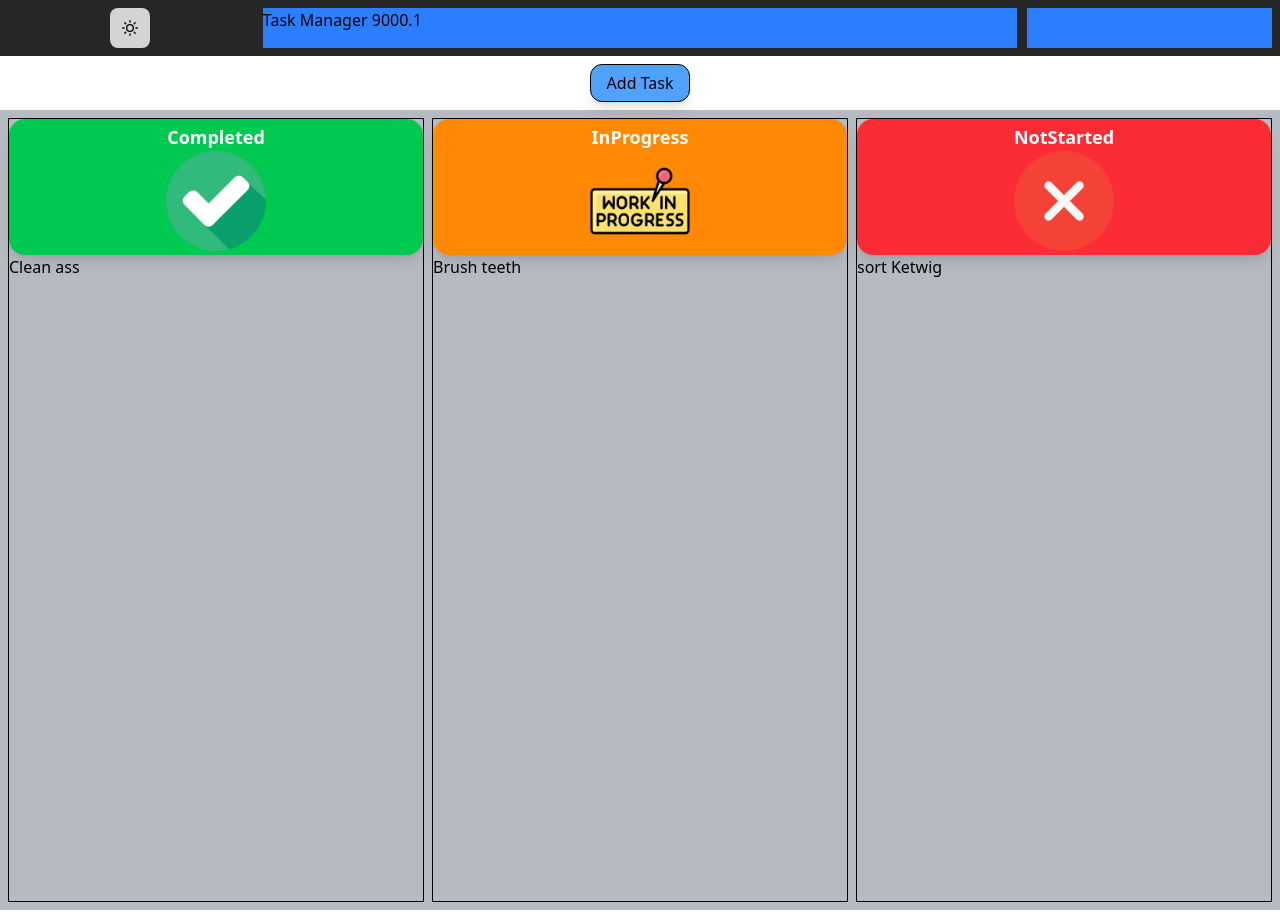
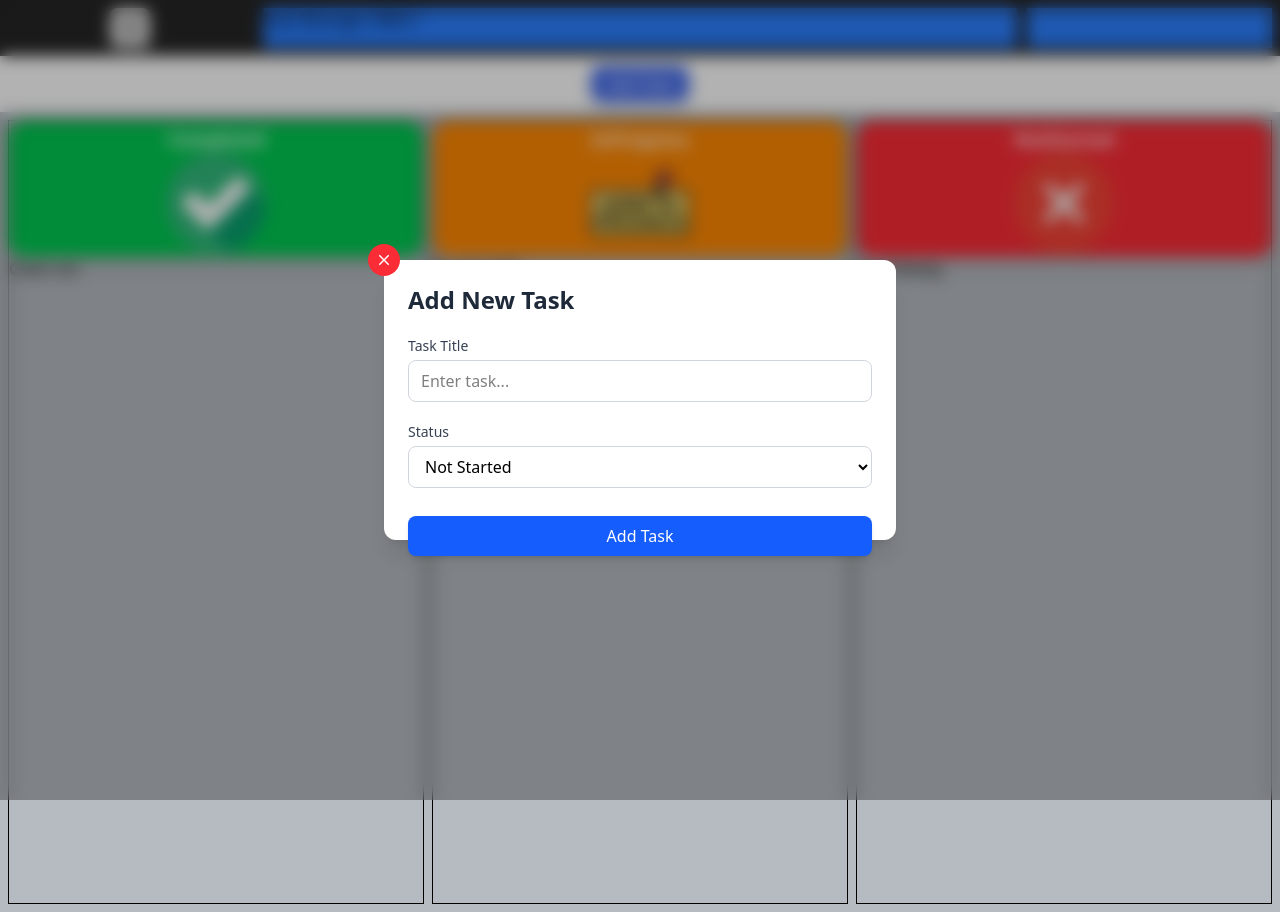
Before and after one commit to Dylan0888/Job-Management-board, a React (Vite) app: page / in a window 1280 px wide. Built offline with nearby package versions, Linux system fonts and the light colour scheme.

Commit message:
Added modal with style to add new task

```diff
--- a/src/App.jsx
+++ b/src/App.jsx
@@ -4,6 +4,8 @@ import completed from './assets/imgs/checked.png'
 import inComplete from './assets/imgs/remove.png'
 import inProgress from './assets/imgs/work-in-progress.png'
 import Columns from './components/Columns';
+
+import { IoMdClose } from "react-icons/io";
 
 function App() {
 
@@ -29,6 +31,9 @@ function App() {
 
 
 
+  const [openNewTask , setOpenNewTask] = useState(false)
+
+
 
 
 
@@ -38,21 +43,73 @@ function App() {
   return (
 
     <>
+
+
+      {/* Modal */}
+<div className='h-screen w-screen bg-black/30 backdrop-blur-sm fixed flex place-items-center justify-center'>
+
+  <div className='bg-white w-[40%] h-[35%] relative rounded-xl shadow-xl p-6 flex flex-col gap-5'>
+
+    {/* close Button */}
+    <button className='absolute -top-4 -left-4 bg-red-500 cursor-pointer rounded-full w-8 h-8 place-items-center text-lg text-white hover:bg-red-700 active:bg-black active:text-red-500 duration-100 ease-in'>
+      <IoMdClose />
+    </button>
+
+    {/* Title */}
+    <h2 className="text-2xl font-semibold text-gray-800">Add New Task</h2>
+
+    {/* Task Title Input */}
+    <div className="flex flex-col gap-1">
+      <label className="text-sm font-medium text-gray-700">Task Title</label>
+      <input
+        type="text"
+        placeholder="Enter task..."
+        className="w-full border border-gray-300 rounded-lg px-3 py-2 focus:outline-none focus:ring-2 focus:ring-blue-400"
+      />
+    </div>
+
+    {/* Status Dropdown */}
+    <div className="flex flex-col gap-1">
+      <label className="text-sm font-medium text-gray-700">Status</label>
+      <select
+        className="w-full border border-gray-300 rounded-lg px-3 py-2 focus:outline-none focus:ring-2 focus:ring-blue-400"
+      >
+        <option value="notStarted">Not Started</option>
+        <option value="inProgress">In Progress</option>
+        <option value="completed">Completed</option>
+      </select>
+    </div>
+
+    {/* Submit Button */}
+    <button className="mt-2 bg-blue-600 text-white py-2 rounded-lg font-medium shadow-md hover:bg-blue-700 active:bg-black active:text-white duration-100 ease-in">
+      Add Task
+    </button>
+
+  </div>
+
+</div>
+
+
       <Header theme={theme} setDark={setDark} />
 
-
+      {/* Add Task Button */}
       <div className=' flex justify-center mt-2'>
-        <button className='border rounded-xl px-4 py-1.5 bg-blue-400 shadow-lg cursor-pointer'>Add Task</button>
+        <button
+        className='border-2 rounded-xl px-4 py-1.5 bg-blue-700/80 shadow-lg cursor-pointer text-white hover:bg-blue-900 active:border-blue-700 active:bg-black active:text-white duration-100 ease-in'
+        onClick={() => setOpenNewTask(true)}
+        >Add Task</button>
       </div>
 
 
+
+
+
+
+      {/* Job Board */}
       <div className='bg-gray-600/40 h-screen mt-2 p-2 gap-2 grid grid-cols-3 justify-evenly'>
-
         {columns.map((col) => (
           <Columns name={col.name} src={col.src} list={col.list}/>
         ))}
-
-
       </div>
 
 
```
